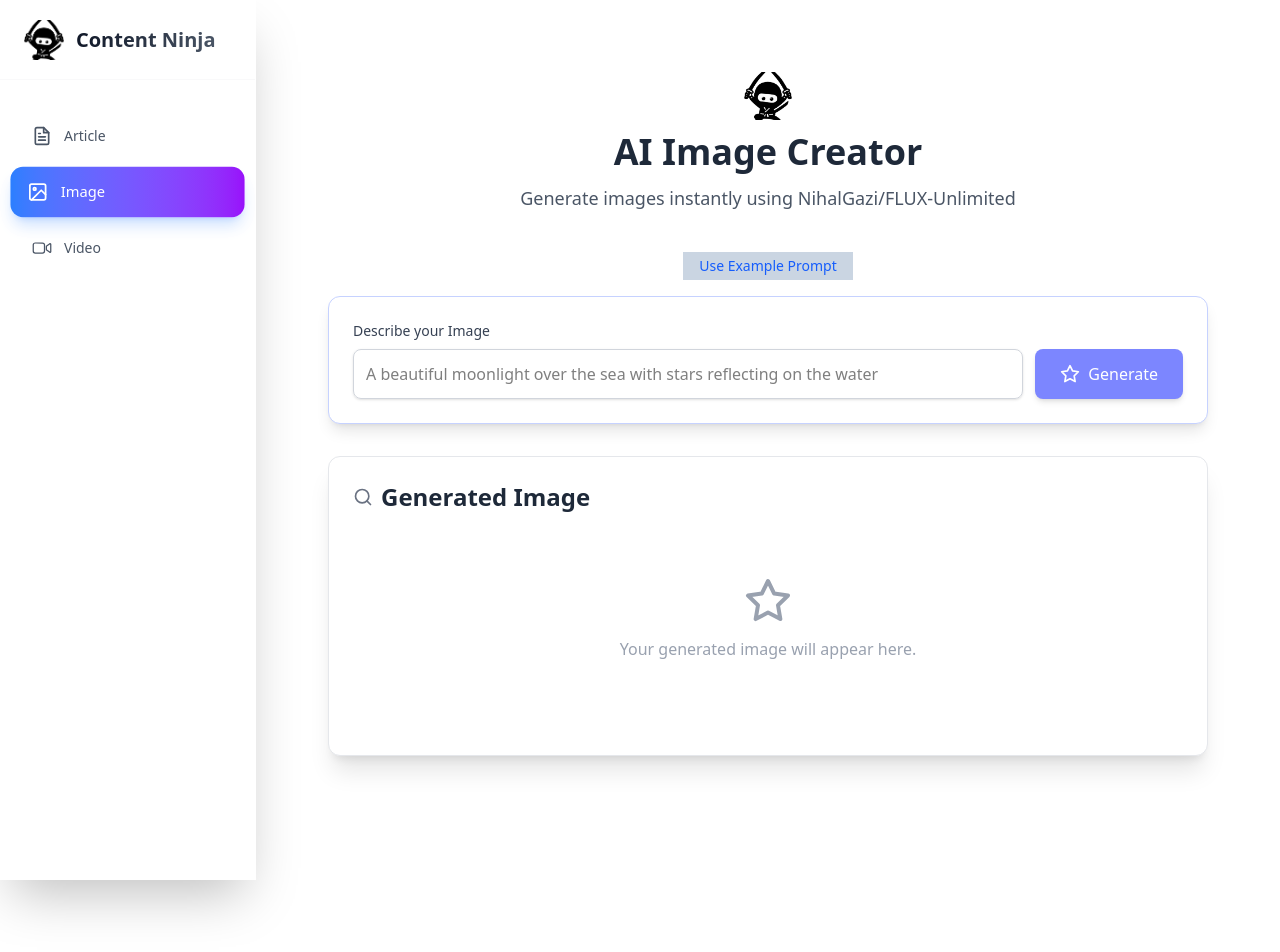
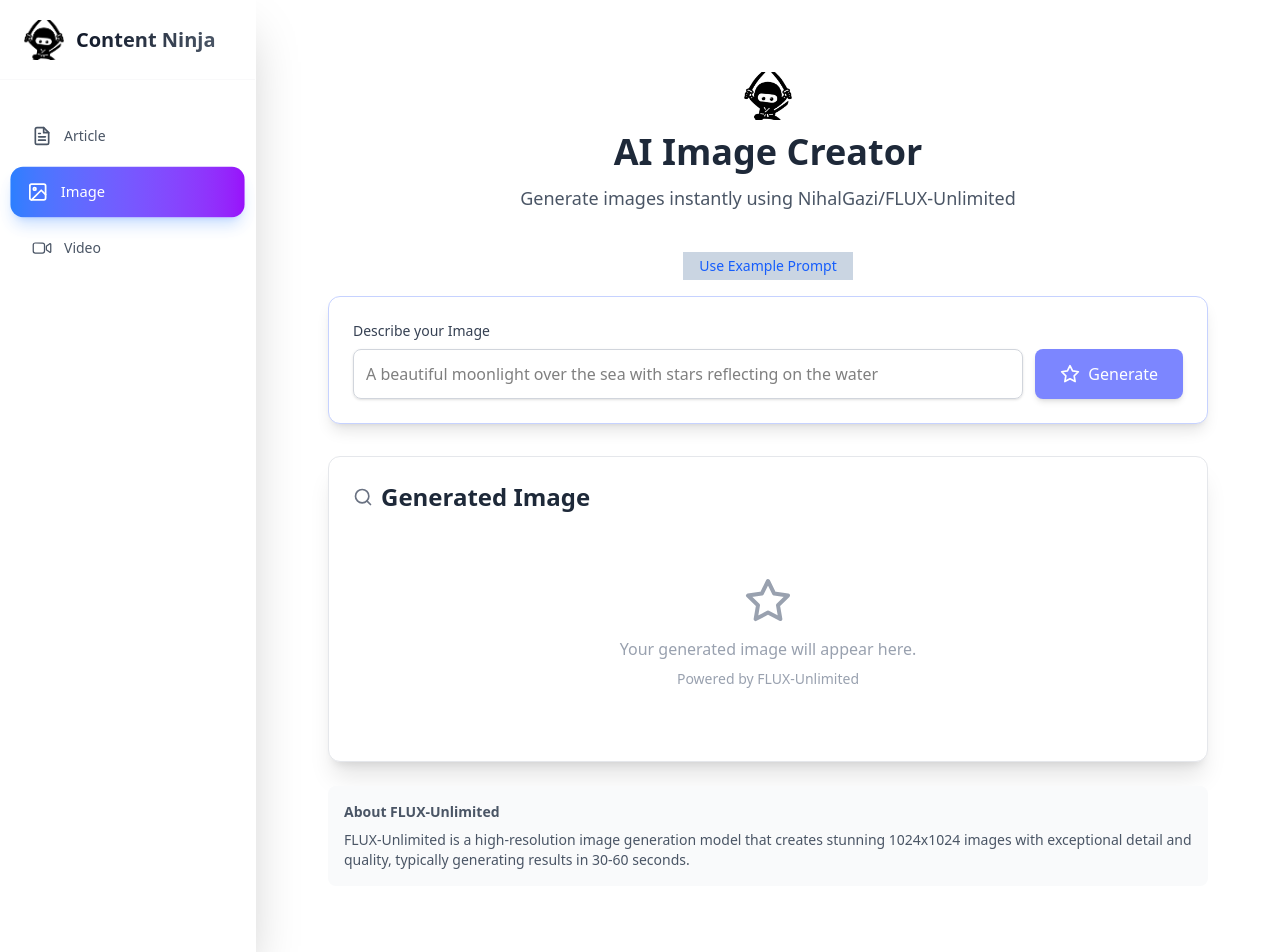
Before and after one commit to kennyestrellaworks/content-ninja-ai-app, a React (Vite) app: page /image-create in a window 1280 px wide. Shown: the top 952 px of the page. Before the commit the page ends 880 px from the top, so only its background shows below. Built offline with nearby package versions, Linux system fonts and the light colour scheme; no server answers.

Commit message:
Updated ImageCreate and ArticleCreate

```diff
--- a/src/pages/ArticleCreate.jsx
+++ b/src/pages/ArticleCreate.jsx
@@ -484,8 +484,18 @@
             <div className="text-center p-12 text-gray-400">
               <Sparkles className="w-12 h-12 mx-auto mb-3" />
               <p>Your generated article goes here.</p>
+              <p className="text-sm mt-2">Powered by Gemini 2.5 Flash</p>
             </div>
           )}
+        </div>
+
+        <div className="mt-6 p-4 bg-gray-50 rounded-lg text-sm text-gray-600">
+          <h3 className="font-semibold mb-2">About Gemini 2.5 Flash</h3>
+          <p>
+            Gemini 2.5 Flash is Google's fastest and most efficient AI model for
+            text generation, delivering high-quality article content with rapid
+            response times and excellent language understanding.
+          </p>
         </div>
       </div>
     </div>
--- a/src/pages/ImageCreate.jsx
+++ b/src/pages/ImageCreate.jsx
@@ -188,8 +188,18 @@
             <div className="text-center p-12 text-gray-400">
               <Sparkles className="w-12 h-12 mx-auto mb-3" />
               <p>Your generated image will appear here.</p>
+              <p className="text-sm mt-2">Powered by FLUX-Unlimited</p>
             </div>
           )}
+        </div>
+
+        <div className="mt-6 p-4 bg-gray-50 rounded-lg text-sm text-gray-600">
+          <h3 className="font-semibold mb-2">About FLUX-Unlimited</h3>
+          <p>
+            FLUX-Unlimited is a high-resolution image generation model that
+            creates stunning 1024x1024 images with exceptional detail and
+            quality, typically generating results in 30-60 seconds.
+          </p>
         </div>
       </div>
     </div>
```
